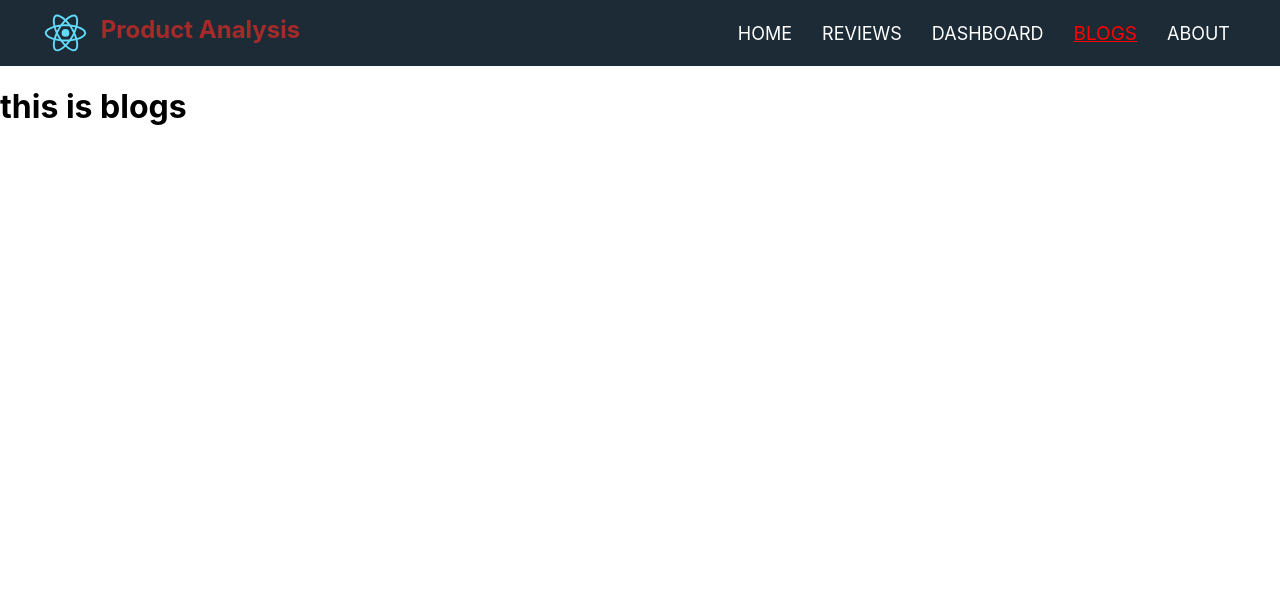
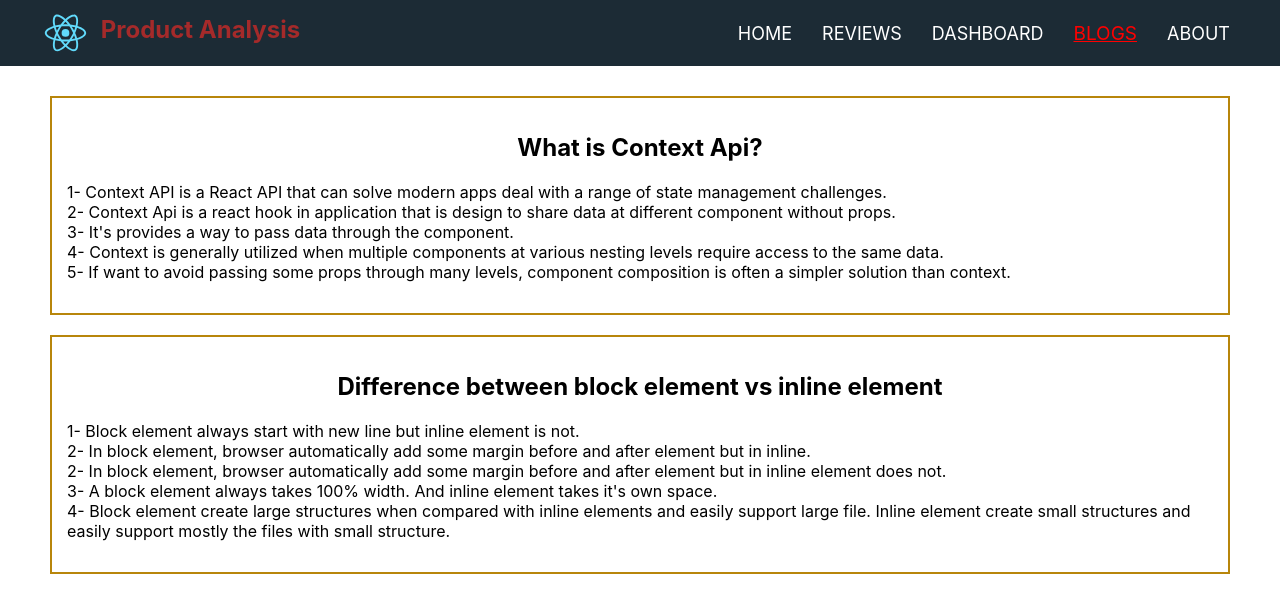
Before and after one commit to khaled39ab/Product-Analysis, a React (Create React App) app: page /blogs in a window 1280 px wide. Shown: the top 612 px of the page. Built offline with nearby package versions, Linux system fonts and the light colour scheme.

Commit message:
update blogs section

```diff
--- /dev/null
+++ b/src/components/Blogs/Blogs.css
@@ -0,0 +1,13 @@
+.blogs-container{
+    margin: 30px;
+}
+
+.blogs-container div{
+    margin: 20px;
+    padding: 15px;
+    border: 2px solid darkgoldenrod;
+}
+
+.blogs-container h1{
+    text-align: center;
+}
--- a/src/components/Blogs/Blogs.js
+++ b/src/components/Blogs/Blogs.js
@@ -1,10 +1,30 @@
 import React from 'react';
+import './Blogs.css'
 
 const Blogs = () => {
     return (
-        <div>
-            <h1>this is blogs</h1>
-        </div>
+        <section className='blogs-container'>
+            <div>
+                <h1>What is Context Api?</h1>
+                <p>
+                    1- Context API is a React API that can solve modern apps deal with a range of state management challenges. <br />
+                    2- Context Api is a react hook in application that is design to share data at different component without props. <br />
+                    3- It's provides a way to pass data through the component. <br />
+                    4- Context is generally utilized when multiple components at various nesting levels require access to the same data. <br />
+                    5- If want to avoid passing some props through many levels, component composition is often a simpler solution than context.
+                </p>
+            </div>
+            <div>
+                <h1>Difference between block element vs inline element</h1>
+                <p>
+                    1- Block element always start with new line but inline element is not. <br />
+                    2- In block element, browser automatically add some margin before and after element but in inline. <br />
+                    2- In block element, browser automatically add some margin before and after element but in inline element does not. <br />
+                    3- A block element always takes 100% width. And inline element takes it's own space. <br />
+                    4- Block element create large structures when compared with inline elements and easily support large file. Inline element create small structures and easily support mostly the files with small structure.
+                </p>
+            </div>
+        </section>
     );
 };
 
--- a/src/components/Review/Review.js
+++ b/src/components/Review/Review.js
@@ -7,7 +7,7 @@ const Review = (props) => {
     const { name, review, rating, image, date } = props.review;
     return (
         <div className='card'>
-            <p>{review}</p>
+            <p><cite>{review}</cite></p>
             <h4>Ratings: <span>
                 <FontAwesomeIcon icon={faStar} />
                 <FontAwesomeIcon icon={faStar} />
```
Also changed, not shown: 2 other files (tests, documents, lock files or other folders).
